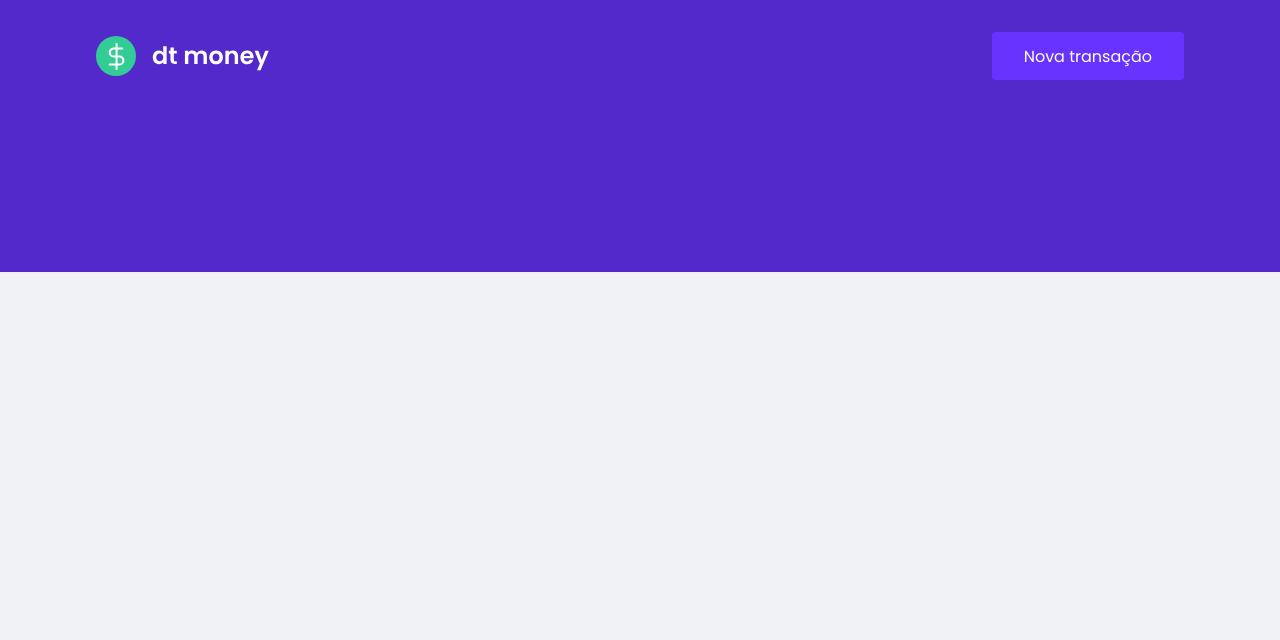
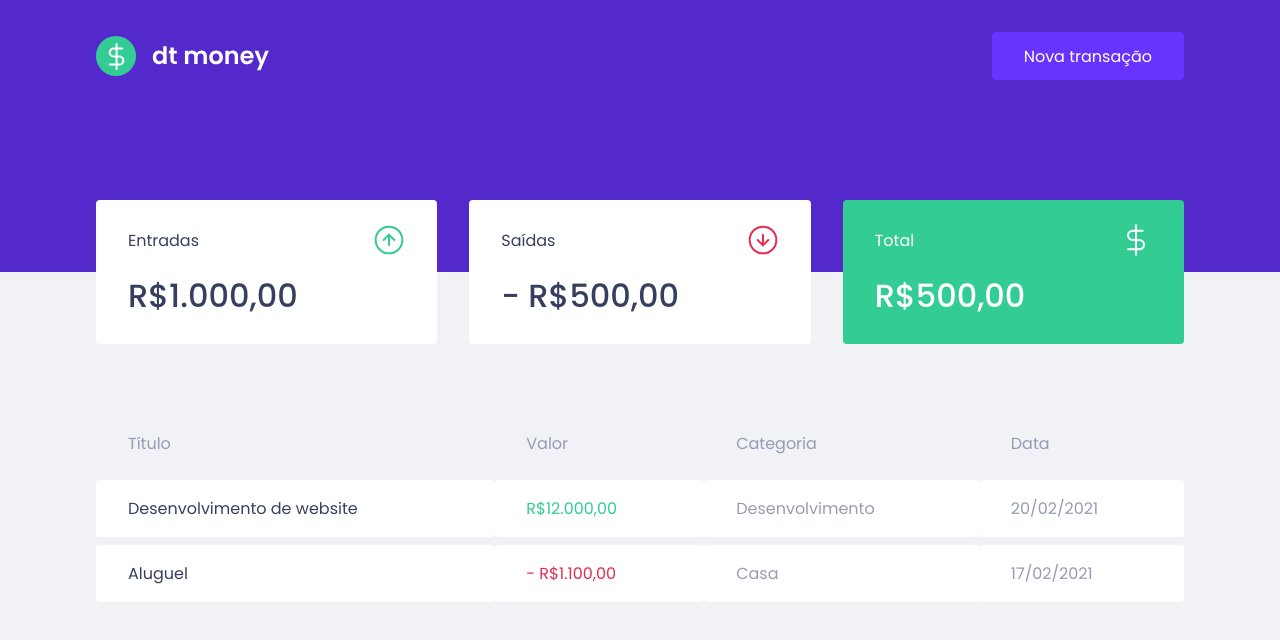
Before and after one commit to frassaolucas/dt-money, a React (Create React App) app: page / in a window 1280 px wide. Shown: the top 640 px of the page. Built offline with nearby package versions, Linux system fonts and the light colour scheme.

Commit message:
- finished dashboard components layoyt;

```diff
--- a/public/index.html
+++ b/public/index.html
@@ -13,7 +13,7 @@
   <title>dtmoney</title>
 
   <link
-    href="https://fonts.googleapis.com/css2?family=Poppins:wght@400;600&display=swap"
+    href="https://fonts.googleapis.com/css2?family=Poppins:wght@400;500;600&display=swap"
     rel="stylesheet">
 </head>
 
--- a/src/App.tsx
+++ b/src/App.tsx
@@ -1,10 +1,13 @@
 import { Header } from "./components/Header";
+import { Dashboard } from "./components/Dashboard";
+
 import { GlobalStyle } from "./styles/global";
 
 export function App() {
   return (
     <>
       <Header />
+      <Dashboard />
       <GlobalStyle />
     </>
   );
--- /dev/null
+++ b/src/components/Dashboard/index.tsx
@@ -0,0 +1,13 @@
+import { Summary } from "../Summary";
+import { TransactionsTable } from "../TransactionsTable";
+
+import { Container } from "./styles";
+
+export function Dashboard() {
+  return (
+    <Container>
+      <Summary />
+      <TransactionsTable />
+    </Container>
+  )
+}
--- /dev/null
+++ b/src/components/Dashboard/styles.ts
@@ -0,0 +1,8 @@
+import styled from "styled-components";
+
+export const Container = styled.main`
+  max-width: 70rem;
+
+  margin: 0 auto;
+  padding: 2.5rem 1rem;
+`;
--- /dev/null
+++ b/src/components/Summary/index.tsx
@@ -0,0 +1,38 @@
+import { Container } from "./styles";
+
+import incomeImg from '../../assets/income.svg';
+import outcomeImg from '../../assets/outcome.svg';
+import totalImg from '../../assets/total.svg';
+
+export function Summary() {
+  return (
+    <Container>
+      <div>
+        <header>
+          <p>Entradas</p>
+          <img src={incomeImg} alt="Entradas" />
+        </header>
+
+        <strong>R$1.000,00</strong>
+      </div>
+
+      <div>
+        <header>
+          <p>Saídas</p>
+          <img src={outcomeImg} alt="Saídas" />
+        </header>
+
+        <strong>- R$500,00</strong>
+      </div>
+
+      <div className="highlight-background">
+        <header>
+          <p>Total</p>
+          <img src={totalImg} alt="Total" />
+        </header>
+
+        <strong>R$500,00</strong>
+      </div>
+    </Container>
+  )
+}
--- /dev/null
+++ b/src/components/Summary/styles.ts
@@ -0,0 +1,39 @@
+import styled from "styled-components";
+
+export const Container = styled.div`
+  display: grid;
+  grid-template-columns: repeat(3, 1fr);
+  gap: 2rem;
+
+  margin-top: -7rem;
+
+  div {
+    padding: 1.5rem 2rem;
+
+    border-radius: 0.25rem;
+
+    background: var(--shape);
+    color: var(--text-title);
+
+    header {
+      display: flex;
+      align-items: center;
+      justify-content: space-between;
+    }
+
+    strong {
+      display: block;
+
+      margin-top: 1rem;
+
+      font-size: 2rem;
+      font-weight: 500;
+      line-height: 3rem;
+    }
+
+    &.highlight-background {
+      background: var(--green);
+      color: #FFFFFF;
+    }
+  }
+`;
--- /dev/null
+++ b/src/components/TransactionsTable/index.tsx
@@ -0,0 +1,34 @@
+import { Container } from "./styles";
+
+export function TransactionsTable() {
+  return (
+    <Container>
+      <table>
+        <thead>
+          <tr>
+            <th>Título</th>
+            <th>Valor</th>
+            <th>Categoria</th>
+            <th>Data</th>
+          </tr>
+        </thead>
+
+        <tbody>
+          <tr>
+            <td>Desenvolvimento de website</td>
+            <td className="deposit">R$12.000,00</td>
+            <td>Desenvolvimento</td>
+            <td>20/02/2021</td>
+          </tr>
+
+          <tr>
+            <td>Aluguel</td>
+            <td className="withdraw">- R$1.100,00</td>
+            <td>Casa</td>
+            <td>17/02/2021</td>
+          </tr>
+        </tbody>
+      </table>
+    </Container>
+  )
+}
--- /dev/null
+++ b/src/components/TransactionsTable/styles.ts
@@ -0,0 +1,42 @@
+import styled from "styled-components";
+
+export const Container = styled.div`
+  margin-top: 4rem;
+
+  table {
+    width: 100%;
+    border-spacing: 0 0.5rem;
+
+    th {
+      padding: 1rem 2rem;
+
+      color: var(--text-body);
+
+      font-weight: 400;
+      text-align: left;
+      line-height: 1.5rem;
+    }
+
+    td {
+      padding: 1rem 2rem;
+
+      border-radius: 0.25rem;
+      border: 0;
+
+      background: var(--shape);
+      color: var(--text-body);
+
+      &:first-child {
+        color: var(--text-title);
+      }
+
+      &.deposit {
+        color: var(--green);
+      }
+
+      &.withdraw {
+        color: var(--red);
+      }
+    }
+  }
+`;
--- a/src/styles/global.ts
+++ b/src/styles/global.ts
@@ -3,6 +3,7 @@
 export const GlobalStyle = createGlobalStyle`
   :root {
     --red: #E52E4D;
+    --green: #33CC95;
     --blue: #5429CC;
 
     --blue-light: #6933FF;
```
